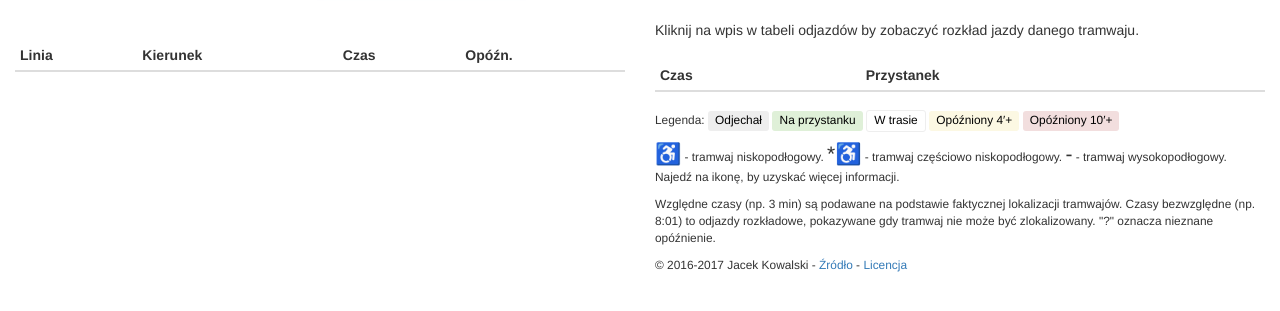
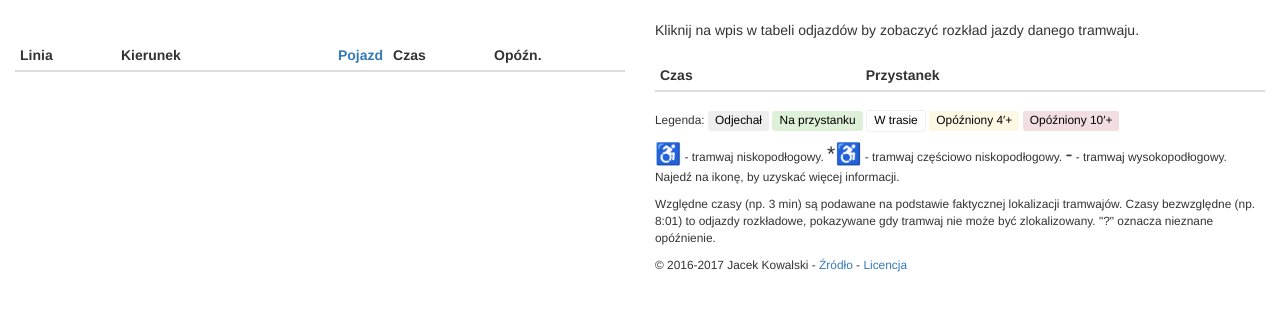
Before and after one commit to jacekkow/mpk-ttss, a PHP site: page / in a window 1280 px wide. Shown: the part 52-363 px from the top of the page. Run offline with PHP 8.4, Linux system fonts and the light colour scheme; lists and menus that the app fills with data are empty; some libraries are stand-ins or nearby versions.

Commit message:
Add separate column for vehicle number (hidden by default)

```diff
--- a/index.css
+++ b/index.css
@@ -39,8 +39,14 @@ tr.active {
 	margin: -5px 0;
 	font-size: 21px;
 }
+#vehicle-data {
+	float: right;
+}
 .bigger {
 	font-size: 21px;
+}
+.vehicleData {
+	display: none;
 }
 
 /* Change navbar behavior for low media width */
--- a/index.html
+++ b/index.html
@@ -7,6 +7,7 @@
 		<meta name="viewport" content="width=device-width, initial-scale=1">
 		<link rel="stylesheet" href="https://maxcdn.bootstrapcdn.com/bootstrap/3.3.7/css/bootstrap.min.css" integrity="sha384-BVYiiSIFeK1dGmJRAkycuHAHRg32OmUcww7on3RYdg4Va+PmSTsz/K68vbdEjh4u" crossorigin="anonymous">
 		<link rel="stylesheet" type="text/css" href="index.css">
+		<style type="text/css" id="vehicle-data-style"></style>
 	</head>
 	<body>
 		<nav class="navbar navbar-default">
@@ -63,7 +64,11 @@
 						<thead>
 							<tr>
 								<th data-translate="header_line">Linia</th>
-								<th data-translate="header_direction">Kierunek</th>
+								<th>
+									<span data-translate="header_direction">Kierunek</span>
+									<a id="vehicle-data" data-translate="header_vehicle">Pojazd</span>
+								</th>
+								<th data-translate="header_vehicle" class="vehicleData">Pojazd</th>
 								<th data-translate="header_time">Czas</th>
 								<th data-translate="header_delay">Opóźn.</th>
 							</tr>
--- a/index.js
+++ b/index.js
@@ -37,6 +37,8 @@ var alert_text = document.getElementById('alert-text');
 var alert_close = document.getElementById('alert-close');
 
 var nav = document.getElementsByTagName('nav')[0];
+var vehicle_data = document.getElementById('vehicle-data');
+var vehicle_data_style = document.getElementById('vehicle-data-style');
 
 function parseStatus(status) {
 	switch(status.status) {
@@ -179,7 +181,9 @@ function loadTimes(stopId) {
 			var tr = document.createElement('tr');
 			addCellWithText(tr, data.old[i].patternText);
 			var dir_cell = addCellWithText(tr, data.old[i].direction);
-			dir_cell.appendChild(displayVehicle(parseVehicle(data.old[i].vehicleId)));
+			var vehicle = parseVehicle(data.actual[i].vehicleId);
+			dir_cell.appendChild(displayVehicle(vehicle));
+			addCellWithText(tr, vehicle.num).className = 'vehicleData';
 			var status = parseStatus(data.old[i]);
 			addCellWithText(tr, status);
 			addCellWithText(tr, '');
@@ -193,7 +197,9 @@ function loadTimes(stopId) {
 			var tr = document.createElement('tr');
 			addCellWithText(tr, data.actual[i].patternText);
 			var dir_cell = addCellWithText(tr, data.actual[i].direction);
-			dir_cell.appendChild(displayVehicle(parseVehicle(data.actual[i].vehicleId)));
+			var vehicle = parseVehicle(data.actual[i].vehicleId);
+			dir_cell.appendChild(displayVehicle(vehicle));
+			addCellWithText(tr, vehicle.num).className = 'vehicleData';
 			var status = parseStatus(data.actual[i]);
 			var status_cell = addCellWithText(tr, status);
 			var delay = parseDelay(data.actual[i]);
@@ -425,13 +431,19 @@ function init() {
 		loadTimes(stop_name_autocomplete.value);
 	});
 
-	refresh_button.addEventListener('click', function(e) {
+	refresh_button.addEventListener('click', function() {
 		loadTimes();
 		loadRoute();
 	});
 
-	alert_close.addEventListener('click', function(e) {
+	alert_close.addEventListener('click', function() {
 		alert.style.display = 'none';
+	});
+
+	vehicle_data.addEventListener('click', function(e) {
+		e.preventDefault();
+		vehicle_data.style.display = 'none';
+		setText(vehicle_data_style, '.vehicleData { display: table-cell; }')
 	});
 
 	hash();
--- a/lang_en.js
+++ b/lang_en.js
@@ -17,6 +17,7 @@ var lang = {
 
 	header_line: 'Line',
 	header_direction: 'Direction',
+	header_vehicle: 'Vehicle',
 	header_time: 'Time',
 	header_delay: 'Delay',
 	header_lines: 'Lines',
--- a/lang_pl.js
+++ b/lang_pl.js
@@ -17,6 +17,7 @@ var lang = {
 
 	header_line: 'Linia',
 	header_direction: 'Kierunek',
+	header_vehicle: 'Pojazd',
 	header_time: 'Odjazd',
 	header_delay: 'Opóźn.',
 	header_lines: 'Linie',
```
